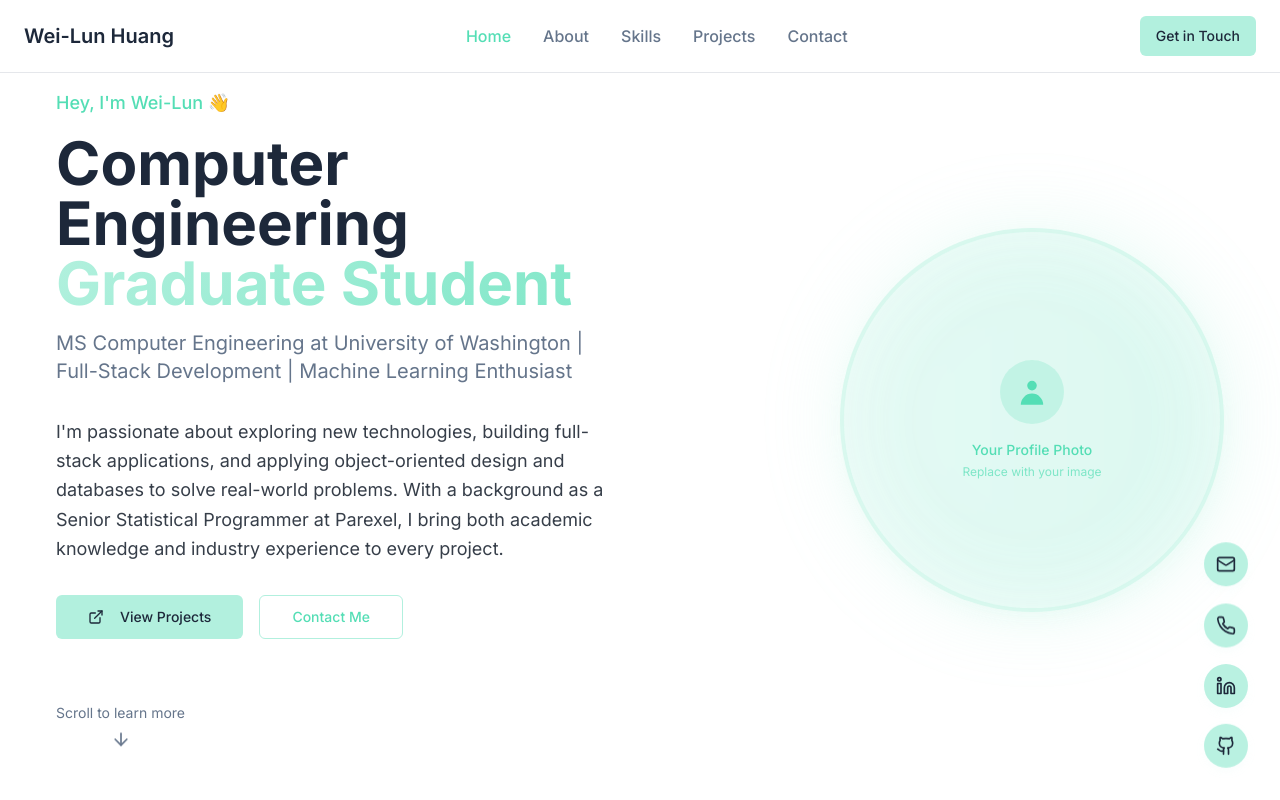
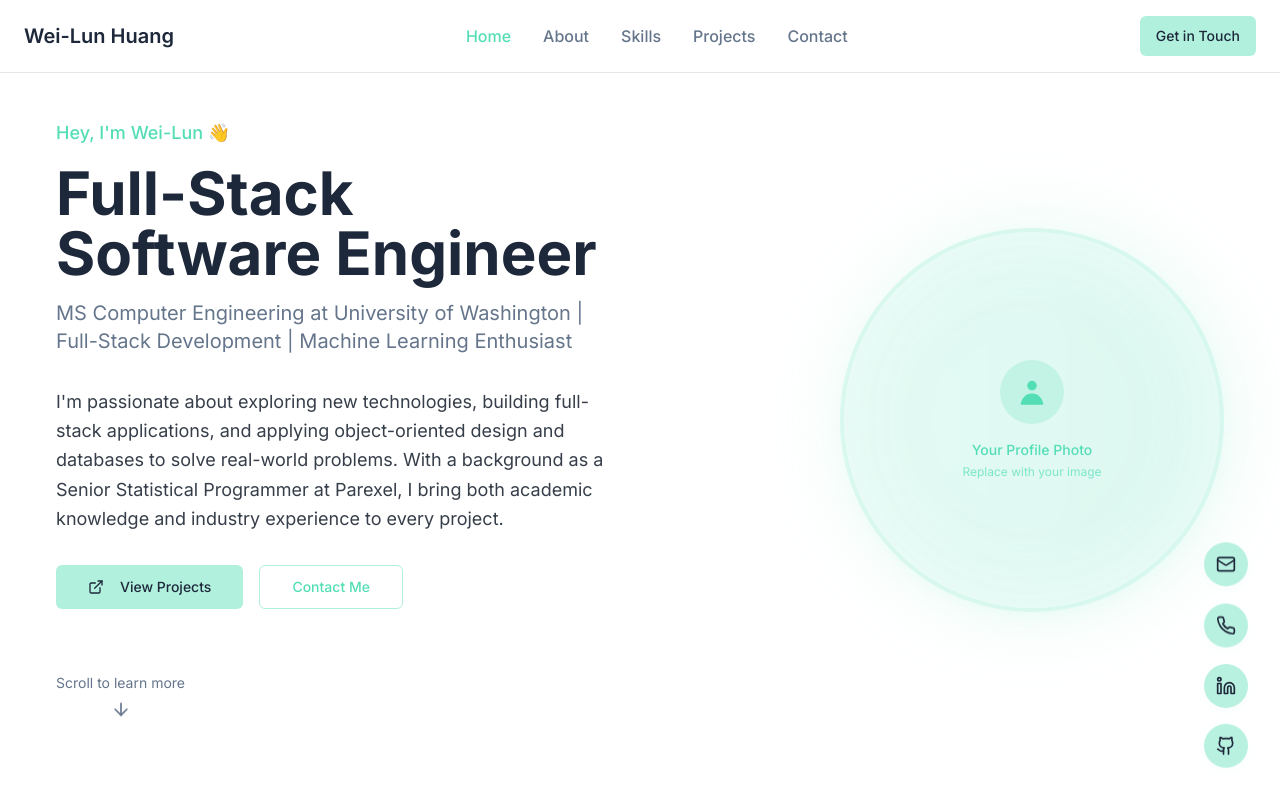
Before and after one commit to allen6711/personal-website, a React (Vite) app: page / in a window 1280 px wide. Shown: the top 800 px of the page. Built offline with nearby package versions, Linux system fonts and the light colour scheme; the HTML template or start-up script is replaced by a standard one.

Commit message:
Code edited in Lovable Code Editor

```diff
--- a/src/components/sections/HeroSection.tsx
+++ b/src/components/sections/HeroSection.tsx
@@ -19,8 +19,8 @@ const HeroSection = () => {
             <div className="space-y-4">
               <p className="text-jade-dark font-medium text-lg">Hey, I'm Wei-Lun 👋</p>
               <h1 className="text-5xl lg:text-6xl font-bold text-charcoal leading-tight">
-                Computer Engineering
-                <span className="text-gradient block">Graduate Student</span>
+                Full-Stack Software Engineer
+                <span className="text-gradient block"></span>
               </h1>
               <p className="text-xl text-muted-foreground max-w-2xl">
                 MS Computer Engineering at University of Washington | Full-Stack Development |
```
